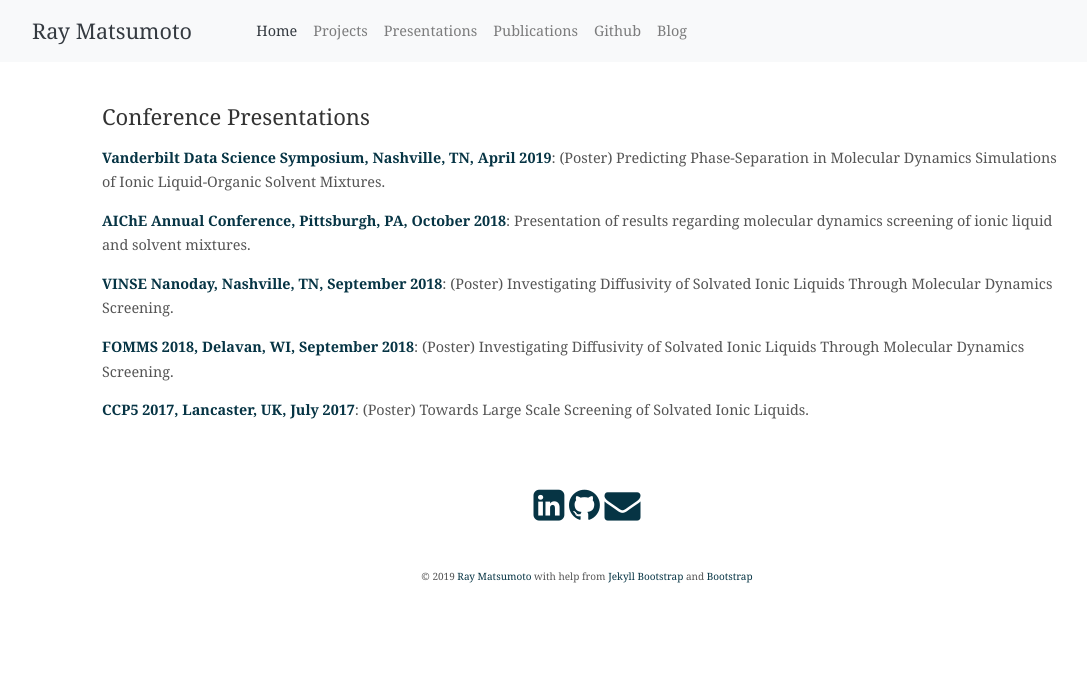
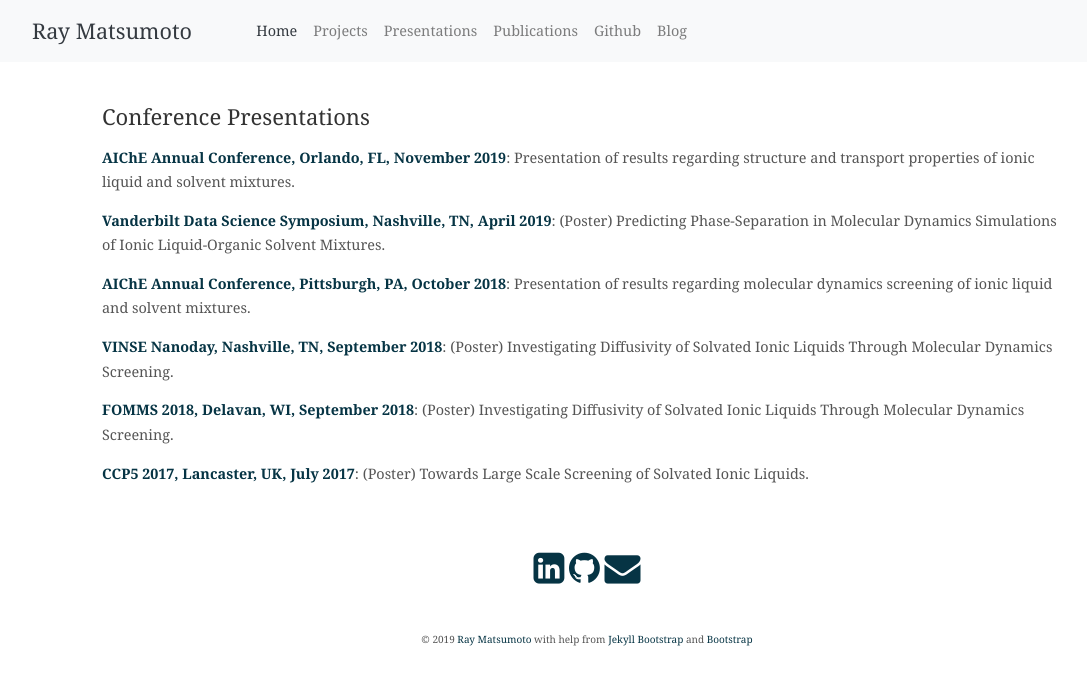
Before and after one commit to rmatsum836/rmatsum836.github.io, a Jekyll site: the page built from talks.md, in a window 1280 px wide. Shown: the top 685 px of the page, without its empty margins (53-1140 px from the left). Built offline with Jekyll 4.4.1, drawn with Linux system fonts in a browser that asks for light colours; nearby versions of some CDN libraries.

Commit message:
Add recent aiche talk

```diff
--- a/talks.md
+++ b/talks.md
@@ -13,6 +13,15 @@ style="max-width:1000px;margin-left:auto;margin-right:auto;padding-top:40px;padd
    style="font-weight:bolder;">
    <h4>Conference Presentations</h4>
    </div>
+
+   <!-- AIChe Annual Conference, 2019 -->
+   <div class="entry-summary">
+    <p><a class="talk-title"
+    href="https://www.aiche.org/conferences/aiche-annual-meeting/2019/proceeding/paper/643d-investigation-ion-correlations-ionic-liquid-and-organic-solvent-mixtures-through-scalable"
+    target="_blank">AIChE Annual Conference, Orlando, FL, November
+    2019</a>: Presentation of results regarding structure and transport properties
+    of ionic liquid and solvent mixtures.</p>
+    </div>
 
    <!-- AIChE Annual Conference, Pittsburgh 2018 -->
    <div class="entry-summary">
```
